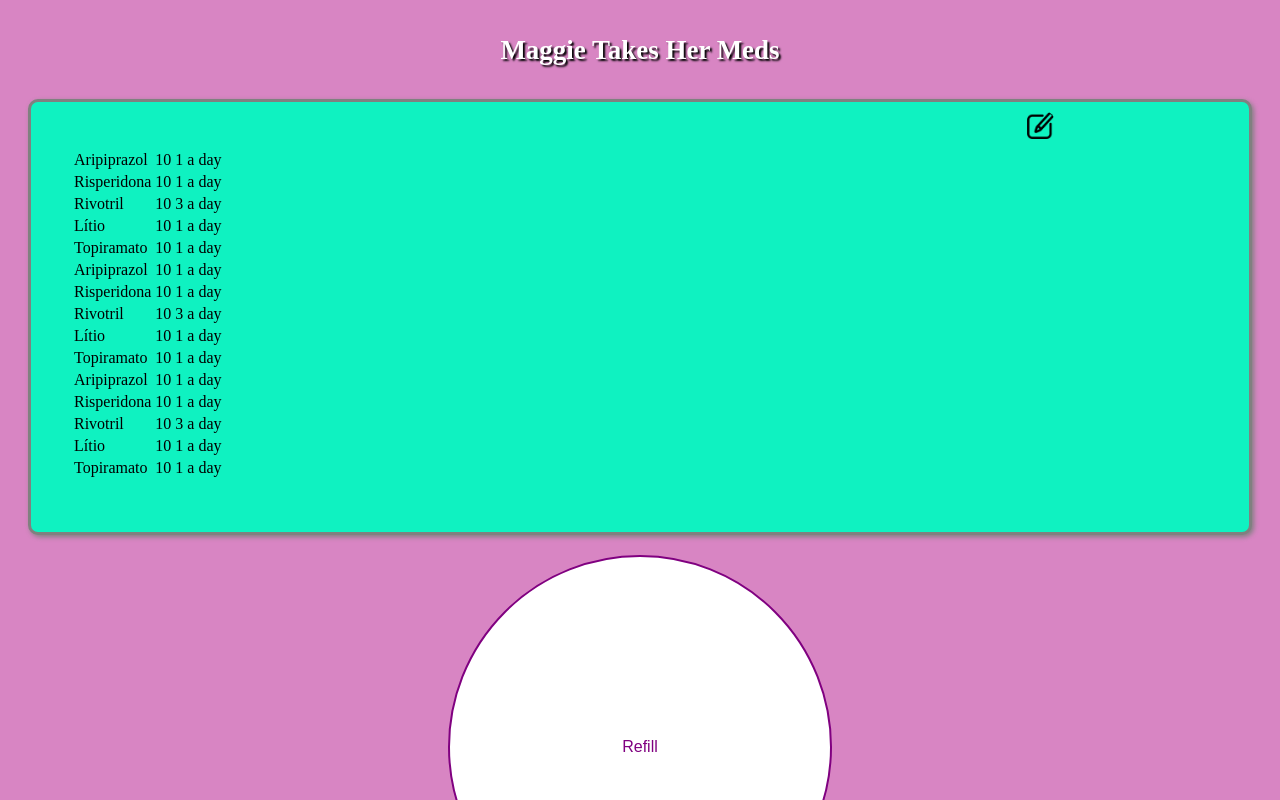
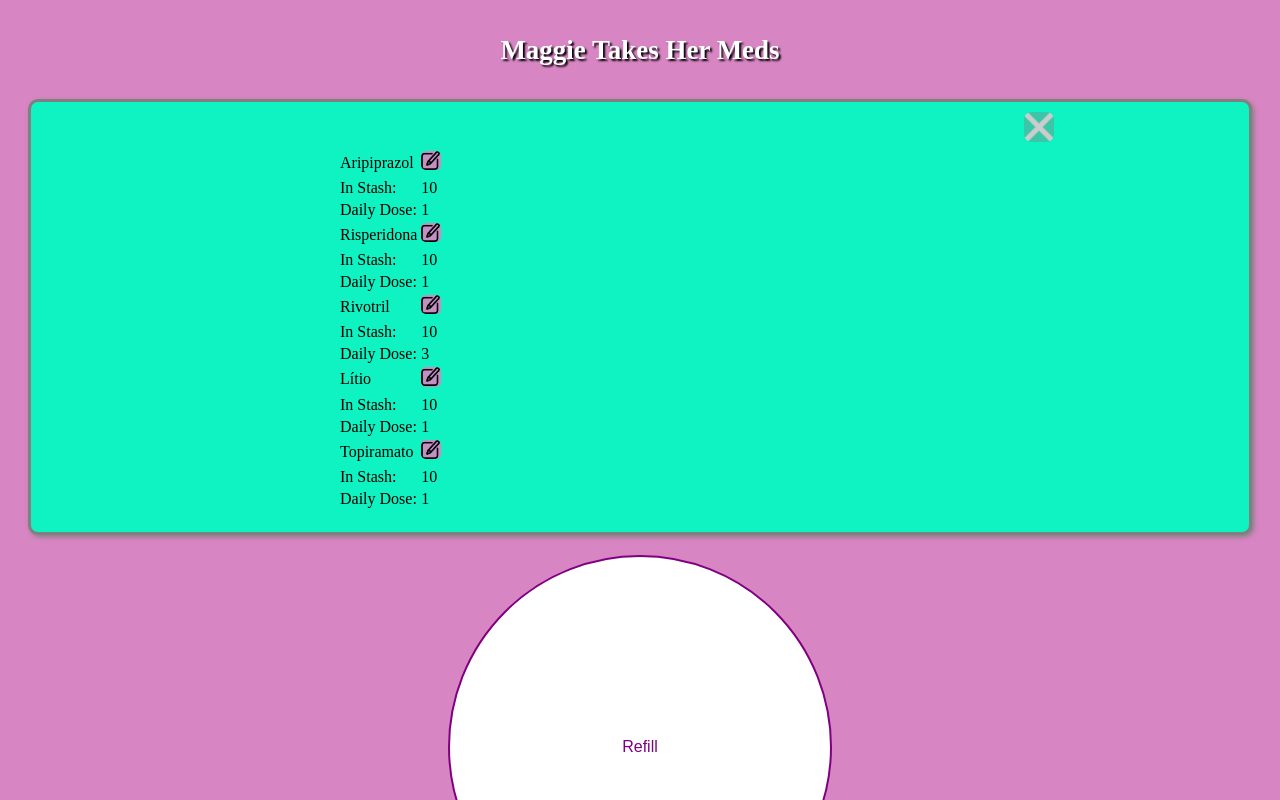
Before and after one commit to APereira23/maggie-takes-her-meds, a React (Create React App) app: page / in a window 1280 px wide. Both pictures are taken after a click on the button 1039 px from the left and 126 px from the top of the page. Shown: the top 800 px of the page. Built offline with nearby package versions, Linux system fonts and the light colour scheme.

Commit message:
Implemented access to edit menu

```diff
--- a/src/App.css
+++ b/src/App.css
@@ -23,7 +23,7 @@ header {
   overflow: scroll;
   margin-top: 10px;
   padding: 10px;
-  padding-left: 40px;
+  padding-left: 25%;
   padding-bottom: 20px;
   background-color: rgb(15, 242, 193);
   border-radius: 10px;
@@ -34,10 +34,15 @@ header {
 .overview-list-item {
   margin: 5px;
 }
-.edit-button {
-  background-image: url(./edit-button.png);
+
+.edit-menu-header {
+  color: rgb(156, 76, 136);
+}
+
+.edit-open-button {
+  background-image: url(./icons/edit-button.png);
   background-size: 100%;
-  background-color: transparent;
+  background-color: rgba(216, 133, 195, 0.895);
   background-repeat: no-repeat;
   border: none;
   border-left: solid 3px transparent;
@@ -49,13 +54,46 @@ header {
   cursor: pointer;
 }
 
-.edit-button:hover {
+.edit-open-button:hover {
   background-color: rgb(216, 133, 195);
   transition: all 0.2s ease-in-out;
   box-shadow: 2px 2px 5px grey;
 
 }
 
+.edit-close-button {
+  background-image: url(./icons/edit-close-button.png);
+  background-size: 100%;
+  background-color: rgba(128, 128, 128, 0.387);
+  background-repeat: no-repeat;
+  border: none;
+  border-radius: 25%;
+  position: absolute;
+  left: 80%;
+  height: 30px;
+  width: 30px;
+  cursor: pointer;
+}
+
+.edit-close-button:hover {
+  background-color: rgb(216, 133, 195);
+  transition: all 0.2s ease-in-out;
+  box-shadow: 2px 2px 5px grey;
+
+}
+
+.text-edit-button {
+  background-image: url(./icons/edit-button.png);
+  background-size: 100%;
+  background-color: rgba(216, 133, 195, 0.895);
+  background-repeat: no-repeat;
+  margin-bottom: 5px;
+  border: none;
+  border-radius: 25%;
+  height: 1.2rem;
+  width: 1.2rem;
+  cursor: pointer;
+}
 
 .refill-button-container {
   display: flex;
--- a/src/App.js
+++ b/src/App.js
@@ -10,15 +10,27 @@ class App extends Component {
   constructor(props) {
     super(props);
     this.state = {
-      items: list.items
+      items: list.items,
+      editMode: false
     }
+    this.toggleEditMode = this.toggleEditMode.bind(this);
+  }
+
+  toggleEditMode() {
+    this.setState({
+      editMode: !this.state.editMode
+    });
   }
 
   render() {
     return (
       <div className="App">
         <Header />
-        <Overview items={this.state.items}/>
+        <Overview
+          editMode={this.state.editMode}
+          items={this.state.items}
+          toggleEditMode={this.toggleEditMode}
+        />
         <Refill />
         <Footer />
       </div>
--- /dev/null
+++ b/src/components/EditButton.js
@@ -0,0 +1,20 @@
+import React, { Component } from "react";
+
+class EditButton extends Component {
+  constructor(props) {
+    super(props);
+  }
+
+  render() {
+    const { editMode, toggleEditMode } = this.props;
+    if (editMode) return (
+      <button className="edit-close-button" onClick={() => toggleEditMode()}></button>
+    );
+
+    return (
+      <button className="edit-open-button" onClick={() => toggleEditMode()}></button>
+    );
+  }
+}
+
+export default EditButton;
--- a/src/components/EditList.js
+++ /dev/null
@@ -1,15 +0,0 @@
-import React, { Component } from "react";
-
-class EditList extends Component {
-  constructor(props) {
-    super(props);
-  }
-
-  render() {
-    return (
-      <button className="edit-button"></button>
-    );
-  }
-}
-
-export default EditList;
--- a/src/components/Overview.js
+++ b/src/components/Overview.js
@@ -1,5 +1,5 @@
 import React, { Component } from 'react';
-import EditList from './EditList';
+import EditButton from './EditButton';
 import uniqid from 'uniqid';
 
 class Overview extends Component {
@@ -8,24 +8,51 @@ class Overview extends Component {
   };
 
   render() {
-    const { items } = this.props;
-    return (
+    const { items, editMode, toggleEditMode } = this.props;
+    if (editMode) return (
       <div className="overview">
-        <EditList items={items} />
-        <br>
-        </br>
-        <br>
-        </br>
+        <EditButton editMode={editMode} items={items} toggleEditMode={toggleEditMode} />
+        <br></br><br></br>
         <table>
           {items.map((item) => {
             return (
-            <tr className="overview-list-item" key={uniqid()}>
-              <td>{item.name}</td>
-              <td>{item.quantity}</td>
-              <td>{item.dailyDose} a day</td>
-            </tr>
+            <thead className="overview-list-item" key={uniqid()}>
+              <tr>
+                <td>{item.name}</td>
+                <td><button className="text-edit-button"></button></td>
+              </tr>
+              <tr>
+                <td>In Stash:</td>
+                <td>{item.quantity}</td>
+              </tr>
+              <tr>
+                <td>Daily Dose:</td>
+                <td>{item.dailyDose}</td>
+              </tr>
+            </thead>
             );
           })}
+        </table>
+      </div>
+    );
+    return (
+      <div className="overview">
+        <EditButton editMode={editMode} items={items} toggleEditMode={toggleEditMode}/>
+        <br></br>
+        <h2 className="edit-menu-header">
+          My Stash
+        </h2>
+        <table>
+          <thead>
+            {items.map((item) => {
+              return (
+              <tr className="overview-list-item" key={uniqid()}>
+                <td>{item.name}</td>
+                <td>{item.quantity}un</td>
+              </tr>
+              );
+            })}
+          </thead>
         </table>
       </div>
     );
@@ -33,6 +60,4 @@ class Overview extends Component {
 
 }
 
-
-
 export default Overview;
--- a/src/list.json
+++ b/src/list.json
@@ -1,59 +1,5 @@
 {
   "items": [
-    {
-      "name": "Aripiprazol",
-      "quantity": 10,
-      "dailyDose": 1
-    },
-    {
-      "name": "Risperidona",
-      "quantity": 10,
-      "dailyDose": 1
-
-    },
-    {
-      "name": "Rivotril",
-      "quantity": 10,
-      "dailyDose": 3
-
-    },
-    {
-      "name": "Lítio",
-      "quantity": 10,
-      "dailyDose": 1
-    },
-    {
-      "name": "Topiramato",
-      "quantity": 10,
-      "dailyDose": 1
-    },
-    {
-      "name": "Aripiprazol",
-      "quantity": 10,
-      "dailyDose": 1
-    },
-    {
-      "name": "Risperidona",
-      "quantity": 10,
-      "dailyDose": 1
-
-    },
-    {
-      "name": "Rivotril",
-      "quantity": 10,
-      "dailyDose": 3
-
-    },
-    {
-      "name": "Lítio",
-      "quantity": 10,
-      "dailyDose": 1
-    },
-    {
-      "name": "Topiramato",
-      "quantity": 10,
-      "dailyDose": 1
-    },
     {
       "name": "Aripiprazol",
       "quantity": 10,
```
Also changed, not shown: src/icons/edit-button.png (renamed from src/edit-button.png), src/icons/edit-close-button.png (added).
